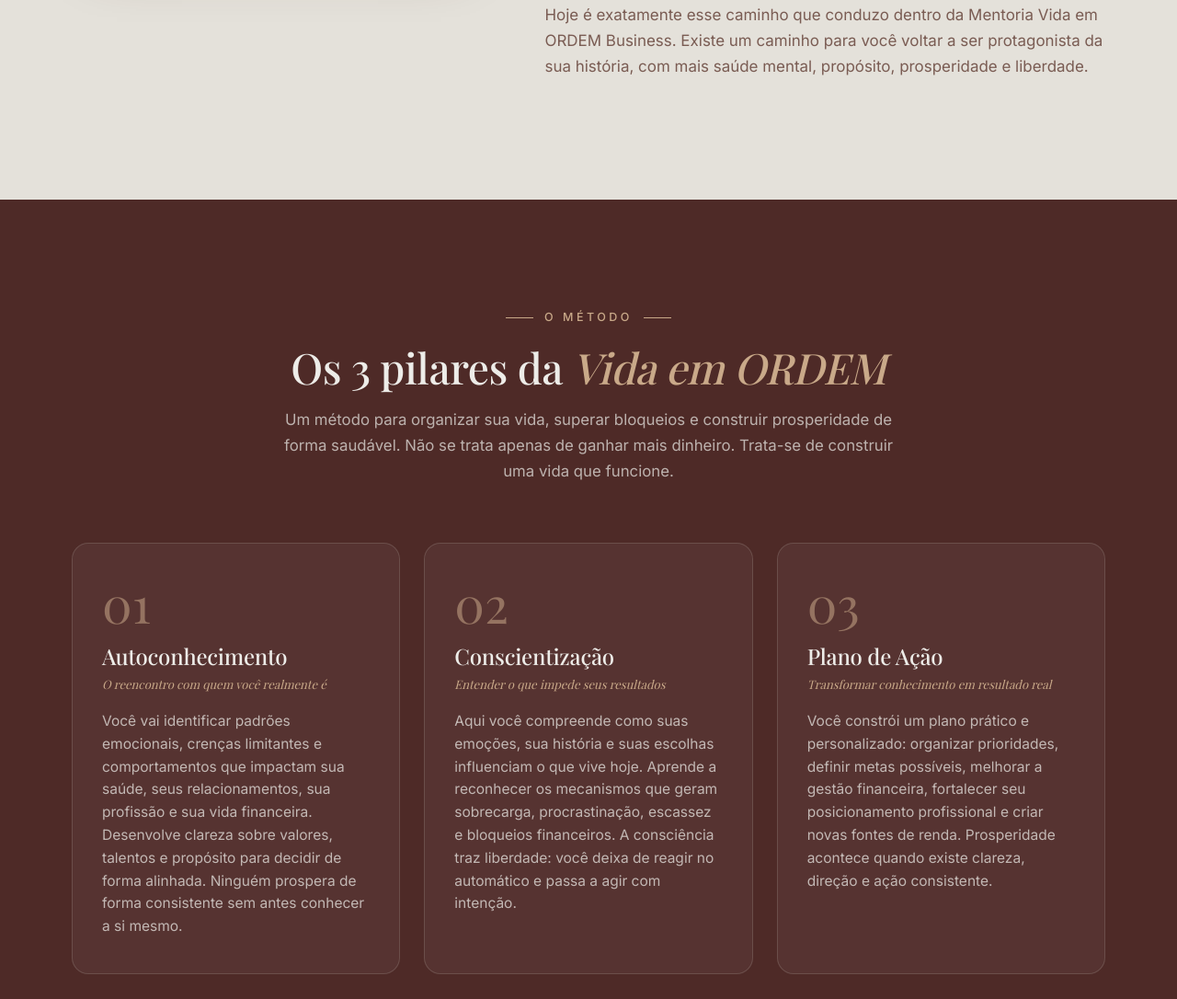
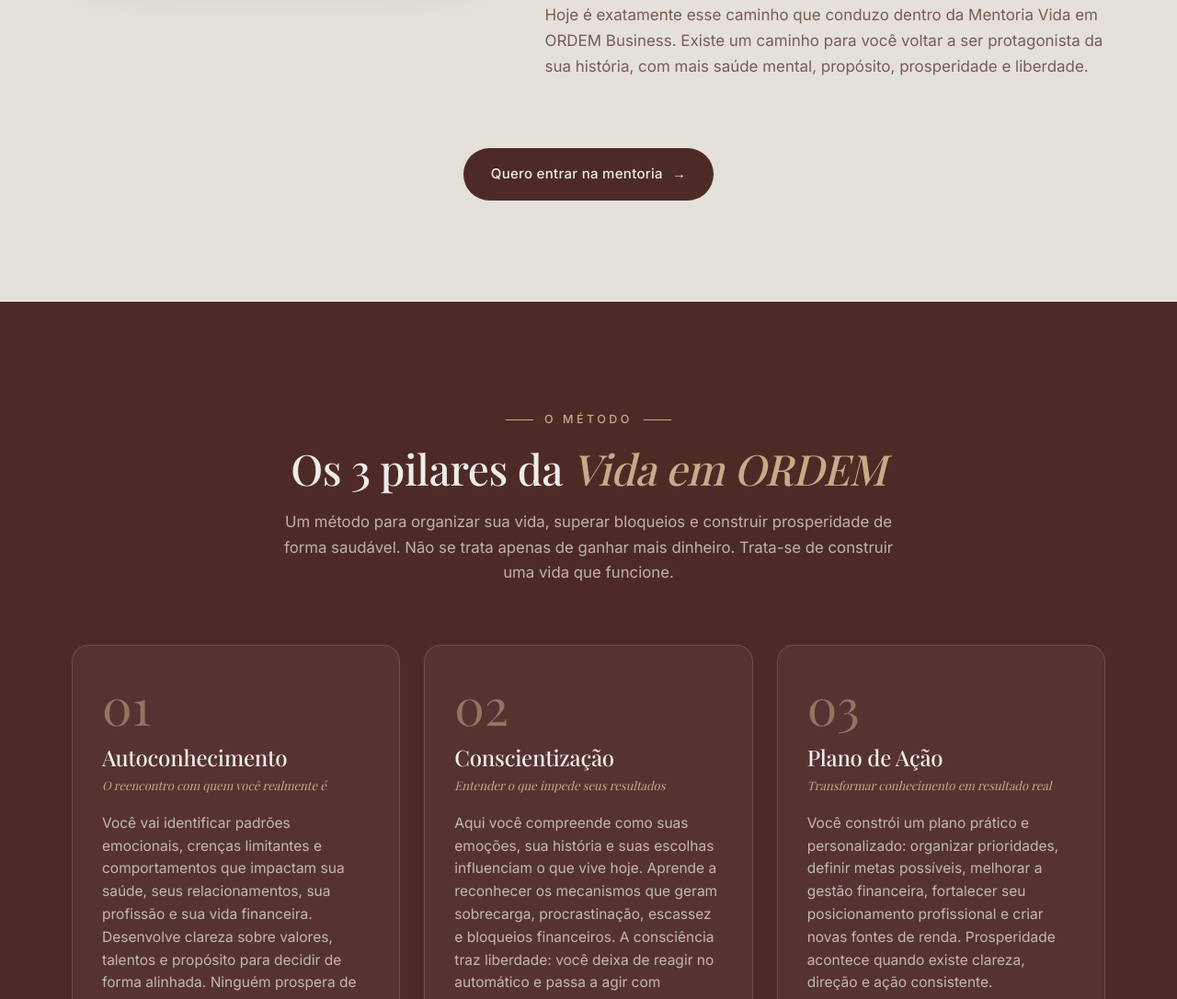
Before and after one commit to eusoufelipemelo/veobus, a plain HTML site: page index.html in a window 1280 px wide. Shown: the part 1714-2800 px from the top of the page at 92% size. Drawn offline with nearby package versions, Linux system fonts and the light colour scheme; a web font is replaced by a local one.

Commit message:
Adiciona CTA 'Quero entrar na mentoria' ao fim de cada secao (variante clara nas secoes escuras)
Co-Authored-By: Claude Opus 4.8 <noreply@anthropic.com>

```diff
--- a/index.html
+++ b/index.html
@@ -80,6 +80,9 @@ a{color:inherit;text-decoration:none}
 .btn-primary:hover{background:var(--tan);transform:translateY(-2px);box-shadow:0 14px 30px -12px rgba(78,42,39,.55)}
 .btn-ghost{background:transparent;color:var(--brown);border:1px solid var(--line)}
 .btn-ghost:hover{background:var(--brown);color:var(--cream);border-color:var(--brown)}
+.btn-on-dark{background:var(--cream);color:var(--brown)}
+.btn-on-dark:hover{background:var(--tan-soft);color:var(--brown);transform:translateY(-2px);box-shadow:0 14px 30px -12px rgba(0,0,0,.45)}
+.sec-cta{text-align:center;margin-top:54px}
 .btn .arrow{transition:transform .3s var(--ease)}
 .btn:hover .arrow{transform:translateX(4px)}
 
@@ -383,6 +386,7 @@ footer{background:var(--cream-2);padding:60px 0 36px;border-top:1px solid var(--
       <p style="margin-top:24px">Hoje é exatamente esse caminho que conduzo dentro da Mentoria Vida em ORDEM Business. Existe um caminho para você voltar a ser protagonista da sua história, com mais saúde mental, propósito, prosperidade e liberdade.</p>
     </div>
   </div>
+  <div class="wrap"><div class="sec-cta reveal"><a href="https://chk.eduzz.com/E9OG84D5WB" class="btn btn-primary">Quero entrar na mentoria <span class="arrow">&rarr;</span></a></div></div>
 </section>
 
 <!-- MÉTODO / 3 PILARES -->
@@ -413,6 +417,7 @@ footer{background:var(--cream-2);padding:60px 0 36px;border-top:1px solid var(--
         <p>Você constrói um plano prático e personalizado: organizar prioridades, definir metas possíveis, melhorar a gestão financeira, fortalecer seu posicionamento profissional e criar novas fontes de renda. Prosperidade acontece quando existe clareza, direção e ação consistente.</p>
       </div>
     </div>
+    <div class="sec-cta reveal"><a href="https://chk.eduzz.com/E9OG84D5WB" class="btn btn-on-dark">Quero entrar na mentoria <span class="arrow">&rarr;</span></a></div>
   </div>
 </section>
 
@@ -434,6 +439,7 @@ footer{background:var(--cream-2);padding:60px 0 36px;border-top:1px solid var(--
       <div class="forwho-item reveal"><span class="check">&#10003;</span><p>Quer alinhar prosperidade, propósito, saúde e qualidade de vida sem sacrificar uma área por outra.</p></div>
       <div class="forwho-item reveal d1"><span class="check">&#10003;</span><p>Está pronta para assumir o protagonismo e construir resultados de forma consciente e sustentável.</p></div>
     </div>
+    <div class="sec-cta reveal"><a href="https://chk.eduzz.com/E9OG84D5WB" class="btn btn-primary">Quero entrar na mentoria <span class="arrow">&rarr;</span></a></div>
   </div>
 </section>
 
@@ -456,6 +462,7 @@ footer{background:var(--cream-2);padding:60px 0 36px;border-top:1px solid var(--
       <div class="dcard reveal d2"><div class="di"><svg width="22" height="22" viewBox="0 0 24 24" fill="none" stroke="currentColor" stroke-width="1.6"><path d="M17 21v-2a4 4 0 0 0-4-4H5a4 4 0 0 0-4 4v2"/><circle cx="9" cy="7" r="4"/><path d="M23 21v-2a4 4 0 0 0-3-3.87M16 3.13a4 4 0 0 1 0 7.75"/></svg></div><h3>Comunidade exclusiva</h3><p>Um ambiente seguro de troca, apoio e conexão com pessoas que compartilham dos mesmos desafios e objetivos.</p></div>
       <div class="dcard reveal d3"><div class="di"><svg width="22" height="22" viewBox="0 0 24 24" fill="none" stroke="currentColor" stroke-width="1.6"><path d="M4 19.5A2.5 2.5 0 0 1 6.5 17H20"/><path d="M6.5 2H20v20H6.5A2.5 2.5 0 0 1 4 19.5v-15A2.5 2.5 0 0 1 6.5 2Z"/></svg></div><h3>Materiais e gravações</h3><p>Apostilas, planilhas e exercícios, além do acesso às gravações para assistir no seu ritmo durante a mentoria.</p></div>
     </div>
+    <div class="sec-cta reveal"><a href="https://chk.eduzz.com/E9OG84D5WB" class="btn btn-primary">Quero entrar na mentoria <span class="arrow">&rarr;</span></a></div>
   </div>
 </section>
 
@@ -476,6 +483,7 @@ footer{background:var(--cream-2);padding:60px 0 36px;border-top:1px solid var(--
       <div class="about-signature">Mayra Maximiano</div>
     </div>
   </div>
+  <div class="wrap"><div class="sec-cta reveal"><a href="https://chk.eduzz.com/E9OG84D5WB" class="btn btn-primary">Quero entrar na mentoria <span class="arrow">&rarr;</span></a></div></div>
 </section>
 
 <!-- GALERIA -->
@@ -506,6 +514,7 @@ footer{background:var(--cream-2);padding:60px 0 36px;border-top:1px solid var(--
       <img src="assets/img/evento-08.jpg" alt="" aria-hidden="true" />
     </div>
   </div>
+  <div class="wrap"><div class="sec-cta reveal"><a href="https://chk.eduzz.com/E9OG84D5WB" class="btn btn-on-dark">Quero entrar na mentoria <span class="arrow">&rarr;</span></a></div></div>
 </section>
 
 <!-- DEPOIMENTOS -->
@@ -533,6 +542,7 @@ footer{background:var(--cream-2);padding:60px 0 36px;border-top:1px solid var(--
         <div class="who"><span class="av">R</span><div><div class="nm">Depoimento da participante</div><div class="rl">Mentoria Vida em ORDEM</div></div></div>
       </div>
     </div>
+    <div class="sec-cta reveal"><a href="https://chk.eduzz.com/E9OG84D5WB" class="btn btn-primary">Quero entrar na mentoria <span class="arrow">&rarr;</span></a></div>
   </div>
 </section>
 
```
